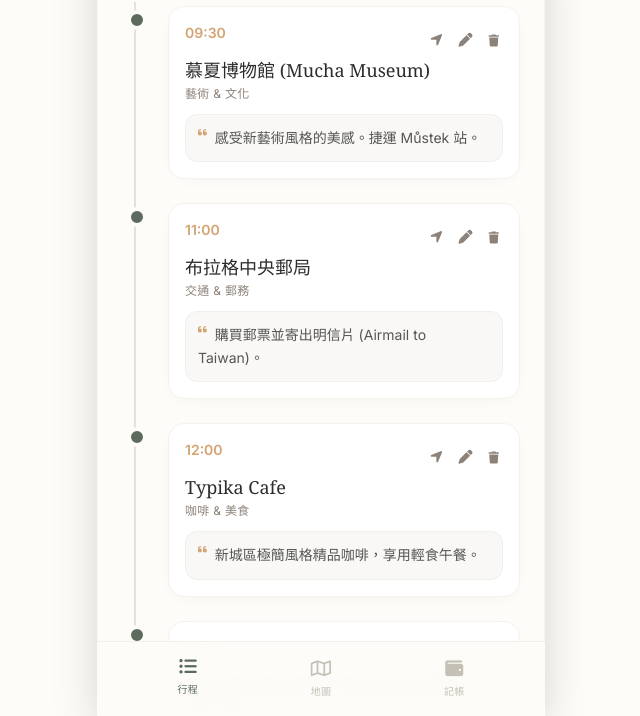
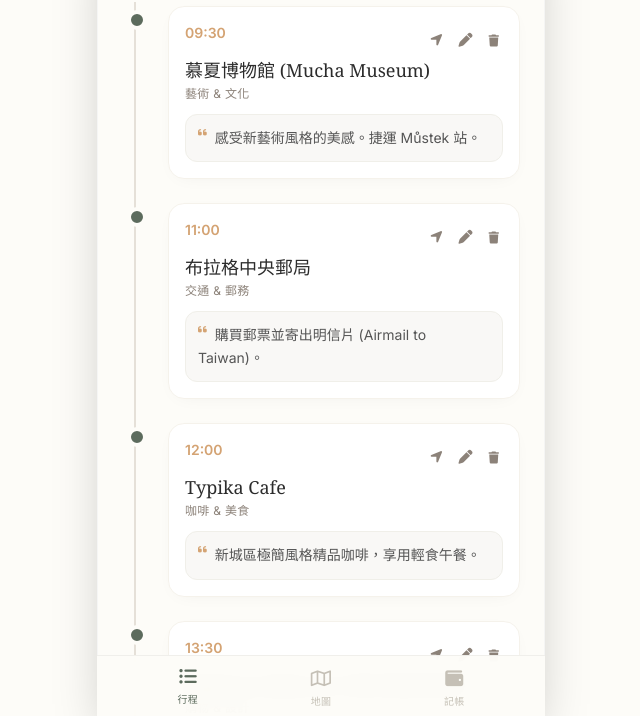
Before and after one commit to Dain11C/Prague, a plain HTML site: page index.html in a window 1280 px wide. Shown: the part 84-800 px from the top of the page, without its empty margins (319-959 px from the left). Drawn offline with nearby package versions, Linux system fonts and the light colour scheme; a web font is replaced by a local one.

Commit message:
Update index.html

```diff
--- a/index.html
+++ b/index.html
@@ -96,14 +96,11 @@
     <div id="app" class="flex flex-col h-full relative">
 
         <!-- 頂部標題區 -->
-        <!-- 修改：將上邊距改為 1rem，減少 padding-bottom 為 pb-2 -->
         <header class="pt-[calc(1rem+env(safe-area-inset-top))] pb-3 px-6 flex justify-between items-end bg-opacity-95 z-20 bg-[#FDFcF8] sticky top-0 border-b border-transparent transition-all shadow-sm/30">
             <div>
                 <p class="text-[10px] font-medium tracking-widest text-[#8C8279] uppercase mb-0.5">Dec 16, Monday</p>
-                <!-- 修改：字體從 3xl 改為 2xl -->
                 <h1 class="text-2xl font-bold text-[#2C2C2C] font-serif">Prague <span class="text-[#5C6B5D] italic">Quietude</span></h1>
             </div>
-            <!-- 修改：減少 padding py-2 -> py-1.5 -->
             <div class="bg-[#F5F2EB] px-3 py-1.5 rounded-full shadow-sm flex items-center gap-2">
                  <i class="fa-solid fa-snowflake text-[#8C8279] text-xs"></i>
                  <span class="text-[#5C6B5D] font-serif font-medium text-sm">-1°C</span>
@@ -111,8 +108,8 @@
         </header>
 
         <!-- 主要內容區 (可捲動) -->
-        <!-- 修改：pb-32 改為 pb-24，因為底部導航變矮了 -->
-        <main class="flex-1 overflow-y-auto no-scrollbar px-6 pb-24 relative ios-scroll">
+        <!-- 修改：pb-24 改為 pb-20，因為導航欄更矮了 -->
+        <main class="flex-1 overflow-y-auto no-scrollbar px-6 pb-20 relative ios-scroll">
 
             <!-- VIEW: 行程表 (Itinerary) -->
             <div v-if="currentTab === 'itinerary'" class="space-y-5 pt-2">
@@ -301,8 +298,8 @@
         </main>
 
         <!-- 底部導航欄 -->
-        <!-- 修改：減少底部留白 pb-[calc(0.8rem+env...)] 和按鈕內距 p-1 -->
-        <nav class="glass-nav px-6 pb-[calc(0.8rem+env(safe-area-inset-bottom))] pt-2">
+        <!-- 修改：將 pt-2 改為 pt-1，將 0.8rem 改為 0.2rem -->
+        <nav class="glass-nav px-6 pb-[calc(0.2rem+env(safe-area-inset-bottom))] pt-1">
             <div class="flex justify-around items-center">
                 <button
                     @click="currentTab = 'itinerary'"
```
